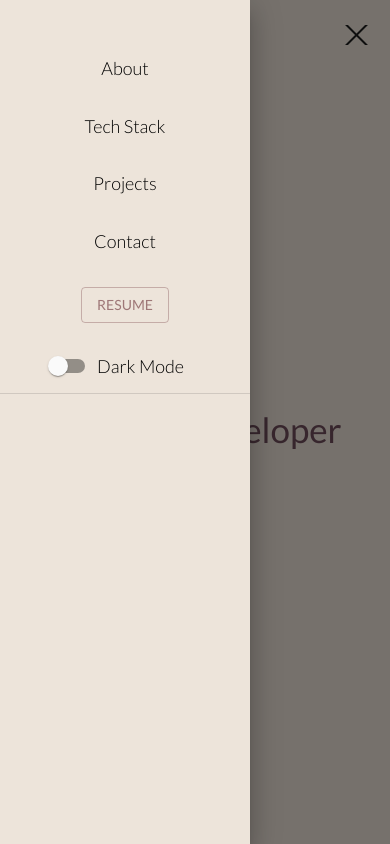
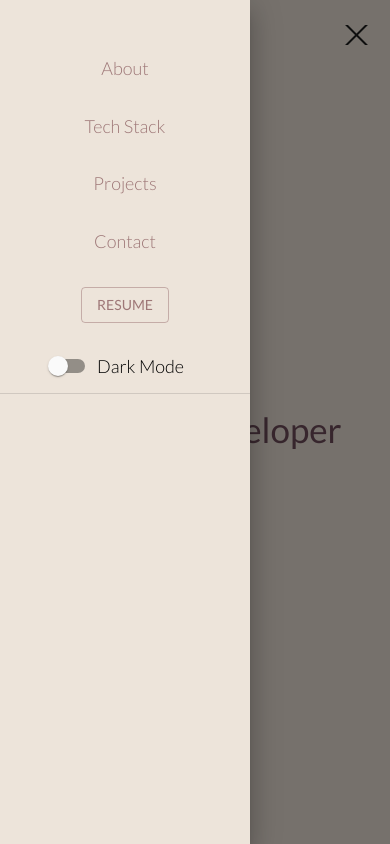
Before and after one commit to adrianghub/portfolio-2021, a React (Vite) app: page / in a window 390 px wide. Both pictures are taken after a click on the element 356 px from the left and 35 px from the top of the page. Shown: the top 844 px of the page. Built offline with nearby package versions, Linux system fonts and the light colour scheme; no server answers.

Commit message:
feat: update ts for passing build

```diff
--- a/src/components/CustomIconButton.tsx
+++ b/src/components/CustomIconButton.tsx
@@ -16,9 +16,10 @@ const useStyles = makeStyles((theme) => ({
 }));
 
 interface CustomIconButtonProps {
+  m?: number;
   icon: any;
   href: string;
-  fontSize: number;
+  fontSize?: number;
 }
 
 const CustomIconButton = ({
--- /dev/null
+++ b/src/components/CustomListItem.tsx
@@ -0,0 +1,20 @@
+import React from "react";
+import { Link, ListItem } from "@material-ui/core";
+
+interface CustomListItemProps {
+  className: string;
+  children: any;
+  href?: string;
+}
+
+const CustomListItem = ({ children, href, ...rest }: CustomListItemProps) => {
+  return (
+    <Link href={href}>
+      <ListItem {...rest}>
+        {children}
+      </ListItem>
+    </Link>
+  );
+};
+
+export default CustomListItem;
--- a/src/components/MobileMenu.tsx
+++ b/src/components/MobileMenu.tsx
@@ -10,6 +10,7 @@ import {
 } from "@material-ui/core";
 import { Link } from "react-scroll";
 import DarkModeSwitcher from "./DarkModeSwitcher";
+import CustomListItem from "./CustomListItem";
 
 const useStyles = makeStyles((theme) => ({
   drawer: {
@@ -70,19 +71,19 @@ const MobileMenu: React.VFC<MobileMenuProps> = ({ open, onClose }) => {
     >
       <div className={classes.list} role="presentation">
         <List className={classes.fullList}>
-          <ListItem {...listItemProps} to="about">
+          <CustomListItem {...listItemProps} href="about">
             About
-          </ListItem>
-          <ListItem {...listItemProps} to="tech-stack">
+          </CustomListItem>
+          <CustomListItem {...listItemProps} href="tech-stack">
             Tech Stack
-          </ListItem>
-          <ListItem {...listItemProps} to="projects">
+          </CustomListItem>
+          <CustomListItem {...listItemProps} href="projects">
             Projects
-          </ListItem>
-          <ListItem {...listItemProps} to="contact">
+          </CustomListItem>
+          <CustomListItem {...listItemProps} href="contact">
             Contact
-          </ListItem>
-          <ListItem className={classes.btnContainer}>
+          </CustomListItem>
+          <CustomListItem className={classes.btnContainer}>
             {/* @ts-ignore */}
             <Button
               component={MuiLink}
@@ -93,7 +94,7 @@ const MobileMenu: React.VFC<MobileMenuProps> = ({ open, onClose }) => {
             >
               Resume
             </Button>
-          </ListItem>
+          </CustomListItem>
           <ListItem className={classes.btnContainer}>
             <DarkModeSwitcher onClose={onClose} />
           </ListItem>
```
